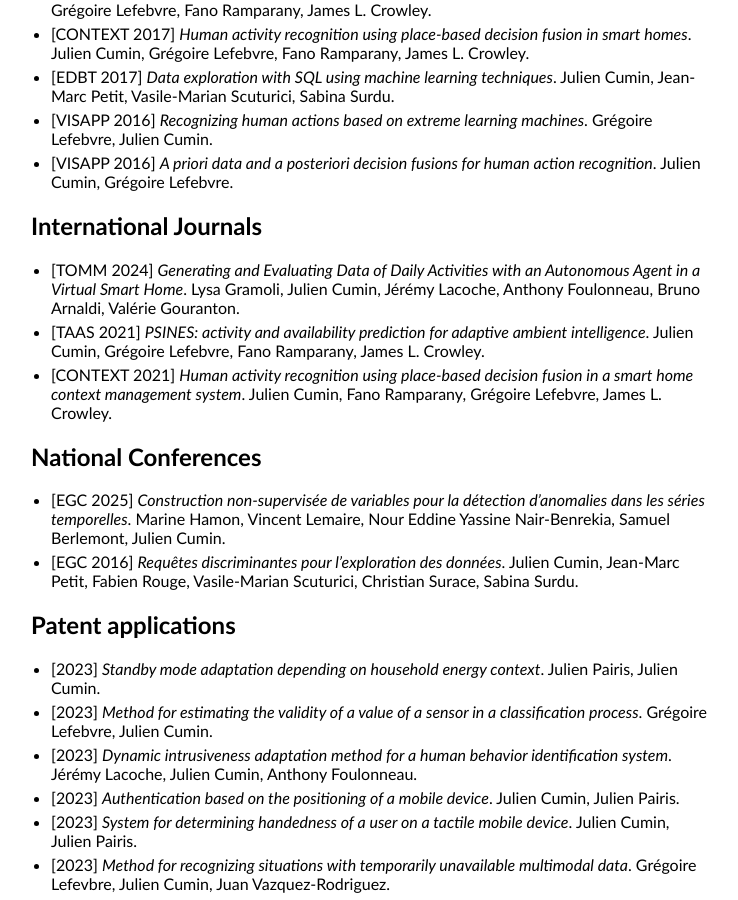
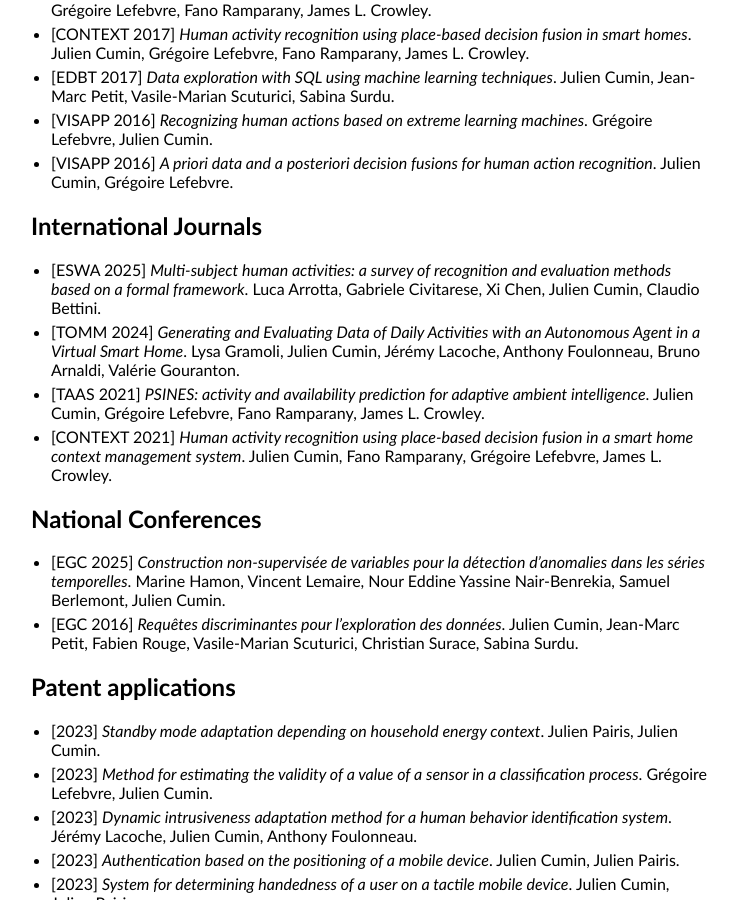
Before and after one commit to JCumin/jcumin.github.io, a Jekyll site: the page built from publications.md, in a window 1280 px wide and 900 px high, scrolled down 456 px. Shown: the whole window, without its empty margins (259-997 px from the left). Built offline with Jekyll 4.4.1, drawn with Linux system fonts in a browser that asks for light colours.

Commit message:
Update publications.md

```diff
--- a/publications.md
+++ b/publications.md
@@ -20,6 +20,7 @@ title: Publications
 
 ## International Journals
 
+- [ESWA 2025] *Multi-subject human activities: a survey of recognition and evaluation methods based on a formal framework*. Luca Arrotta, Gabriele Civitarese, Xi Chen, Julien Cumin, Claudio Bettini.
 - [TOMM 2024] *Generating and Evaluating Data of Daily Activities with an Autonomous Agent in a Virtual Smart Home*. Lysa Gramoli, Julien Cumin, Jérémy Lacoche, Anthony Foulonneau, Bruno Arnaldi, Valérie Gouranton.
 - [TAAS 2021] *PSINES: activity and availability prediction for adaptive ambient intelligence*. Julien Cumin, Grégoire Lefebvre, Fano Ramparany, James L. Crowley.
 - [CONTEXT 2021] *Human activity recognition using place-based decision fusion in a smart home context management system*. Julien Cumin, Fano Ramparany, Grégoire Lefebvre, James L. Crowley.
```
